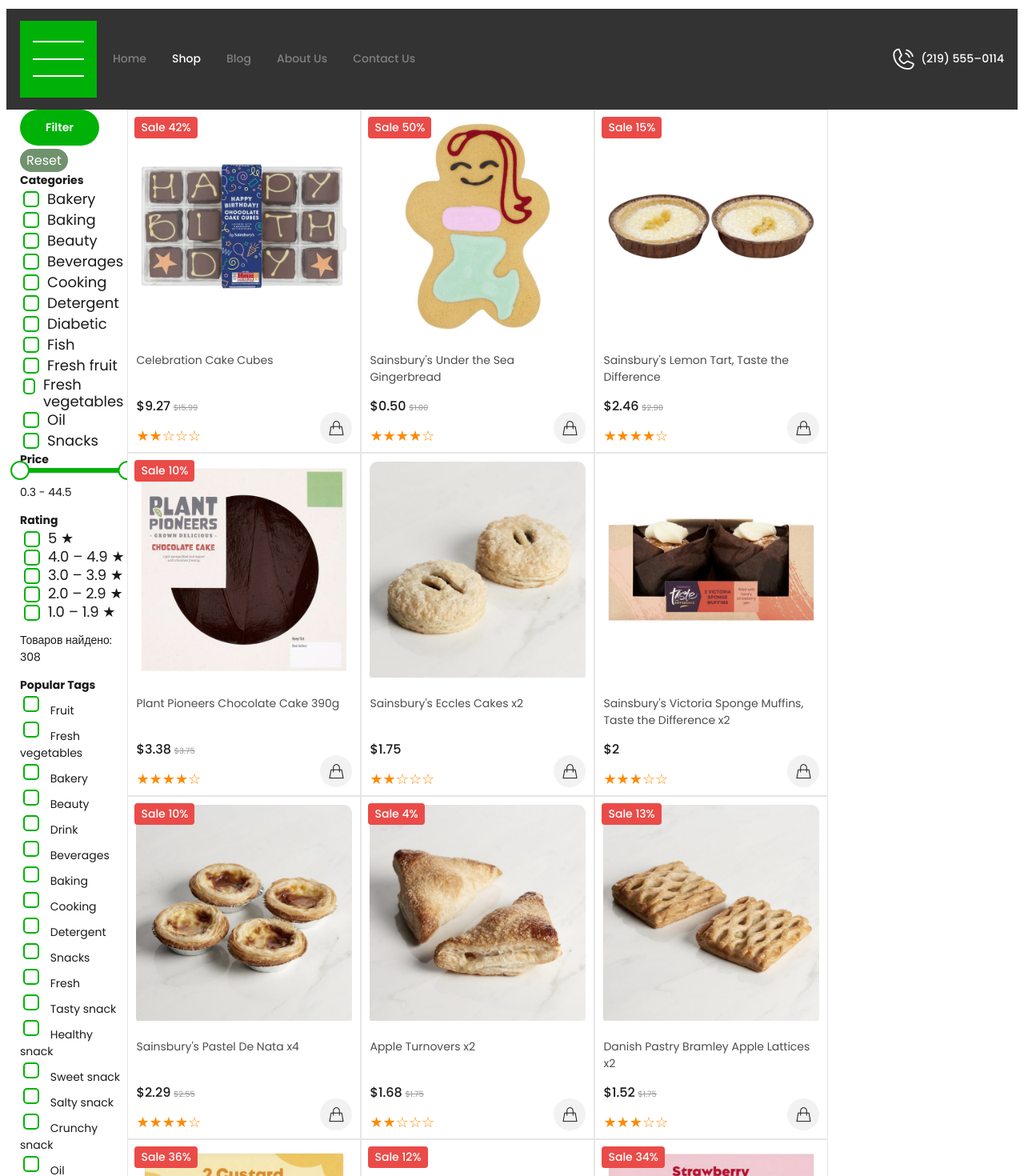
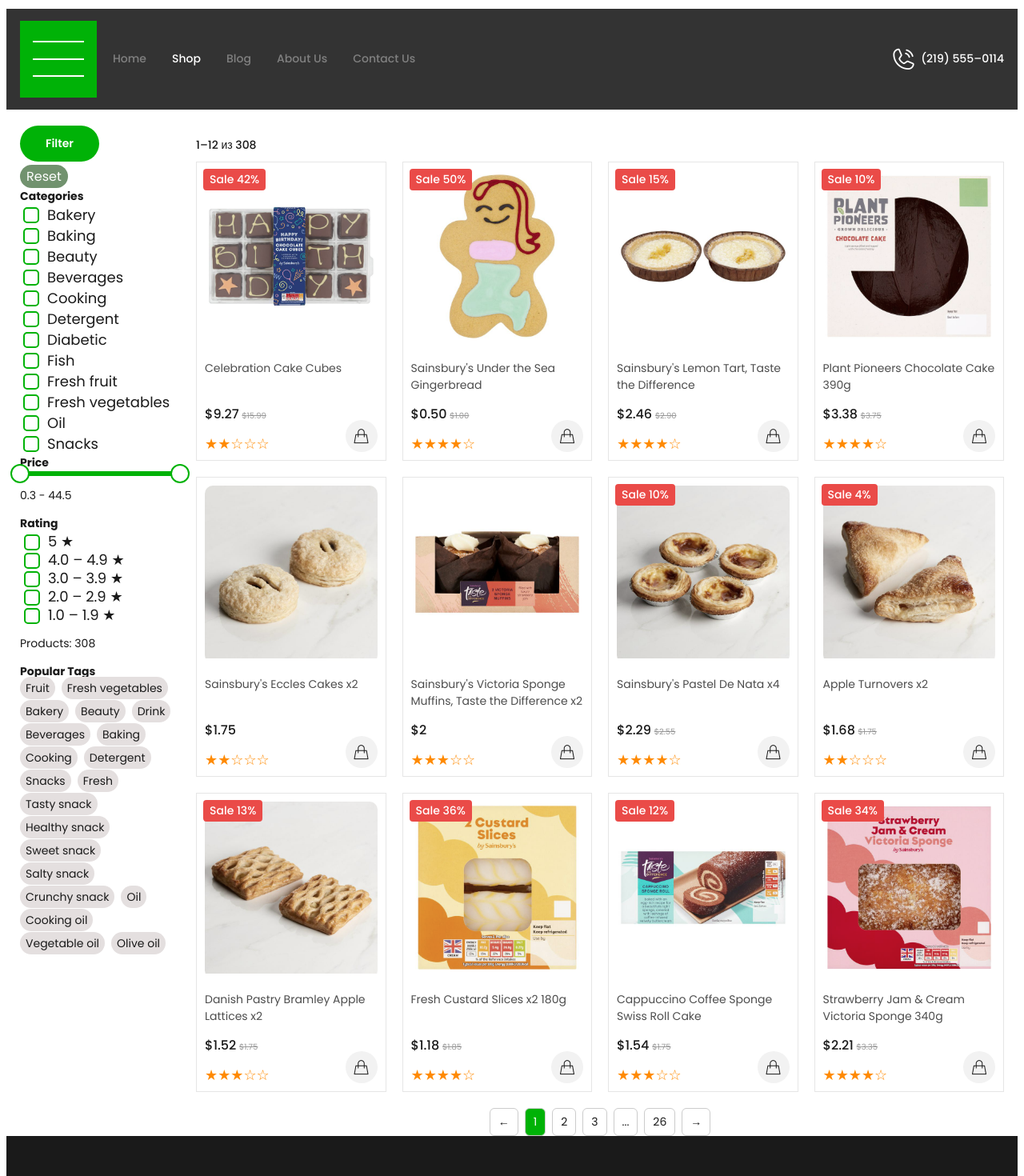
Before and after one commit to De-Konstantin/Shopery, a React (Vite) app: page /shop in a window 1280 px wide. Shown: the part 160-1630 px from the top of the page at 80% size. Built offline with nearby package versions, Linux system fonts and the light colour scheme.

Commit message:
paginatuion

```diff
--- a/package.json
+++ b/package.json
@@ -18,6 +18,8 @@
     "react": "^19.1.0",
     "react-dom": "^19.1.0",
     "react-hook-form": "^7.60.0",
+    "react-paginate": "^8.3.0",
+    "react-pagination": "^1.0.0",
     "react-range": "^1.10.0",
     "react-router-dom": "^7.6.2",
     "react-tabs": "^6.1.0",
--- a/src/features/Filter/Filter.jsx
+++ b/src/features/Filter/Filter.jsx
@@ -252,7 +252,7 @@
             </li>
           ))}
         </ul>
-        <p>Товаров найдено: {totalCount}</p>
+        <p>Products: {totalCount}</p>
       </div>
       <div className={styles.filter__section}>
         <h4>Popular Tags</h4>
--- a/src/features/Filter/Filter.module.scss
+++ b/src/features/Filter/Filter.module.scss
@@ -80,3 +80,36 @@
         }
     }
 }
+
+
+.filter__tags {
+    display: flex;
+    flex-wrap: wrap;
+    gap: 8px;
+
+    input {
+        display: none;
+    }
+
+    label {
+        padding: 3px 6px;
+        background: #e4dfdf;
+        border: 1px solid transparent;
+        border-radius: 20px;
+        // font-size: 14px;
+        cursor: pointer;
+        user-select: none;
+        transition: all 0.3s ease-in-out;
+
+        &:hover {
+            border-color: var(--primary);
+        }
+
+        &:has(input:checked) {
+            background: var(--primary);
+            color: #fff;
+        }
+    }
+
+
+}
--- a/src/pages/Shop/Shop.jsx
+++ b/src/pages/Shop/Shop.jsx
@@ -3,12 +3,19 @@
 import productsData from '../../utils/products.json';
 import styles from './Shop.module.scss';
 import ProductCard from '../../components/ProductCard/ProductCard';
+import ReactPaginate from 'react-paginate';
 function Shop() {
   const [filters, setFilters] = useState({
     tags: [],
     price: [],
     rating: null,
+    categories: [],
   });
+
+  const itemsPerPage = 12; // Количество товаров на странице
+  const [currentPage, setCurrentPage] = useState(0);
+
+  //--- 🧮 Фильтрация товаров на основе выбранных фильтров
   const filteredProducts = useMemo(() => {
     return productsData.filter((p) => {
       const price = p.priceOrigin;
@@ -46,6 +53,20 @@
     });
   }, [filters]);
 
+  //--расчет товаров для текущей страницы
+  const startIndex = currentPage * itemsPerPage;
+  const endIndex = startIndex + itemsPerPage;
+  const currentItems = filteredProducts.slice(startIndex, endIndex); // плавная прокрутка вверх
+
+  const handlePageChange = (event) => {
+    setCurrentPage(event.selected);
+    window.scrollTo({ top: 0, behavior: 'smooth' }); // плавная прокрутка вверх
+  };
+  // --- при смене фильтров возвращаемся на первую страницу
+  React.useEffect(() => {
+    setCurrentPage(0);
+  }, [filters]);
+
   return (
     <div className={`${styles.shop} _container`}>
       <aside className={styles.sidebar}>
@@ -54,10 +75,42 @@
           totalCount={filteredProducts.length}
         />
       </aside>
-      <main className={styles.products}>
-        {filteredProducts.map((p) => (
+      <main className={styles.main}>
+        {/* Отображаем количество */}
+        <p className={styles.count}>
+          {filteredProducts.length === 0
+            ? 'No products found'
+            : `${startIndex + 1}–${Math.min(
+                endIndex,
+                filteredProducts.length,
+              )} из ${filteredProducts.length}`}
+        </p>
+        {/* Список карточек */}
+        <div className={styles.products}>
+          {currentItems.map((p) => (
+            <ProductCard key={p.id} product={p} />
+          ))}
+        </div>
+
+        {/* Пагинация */}
+        {filteredProducts.length > itemsPerPage && (
+          <ReactPaginate
+            previousLabel="←"
+            nextLabel="→"
+            breakLabel="..."
+            onPageChange={handlePageChange}
+            pageCount={Math.ceil(
+              filteredProducts.length / itemsPerPage,
+            )}
+            containerClassName={styles.pagination}
+            activeClassName={styles.active}
+            pageRangeDisplayed={3}
+            marginPagesDisplayed={1}
+          />
+        )}
+        {/* {filteredProducts.map((p) => (
           <ProductCard key={p.id} product={p} />
-        ))}
+        ))} */}
       </main>
     </div>
   );
--- a/src/pages/Shop/Shop.module.scss
+++ b/src/pages/Shop/Shop.module.scss
@@ -1,9 +1,56 @@
 .shop {
     display: flex;
+    gap: 20px;
+    padding-top: 20px;
+}
+
+.sidebar {
+    flex: 0 0 200px;
+}
+
+.main {
+    flex: 1;
+}
+
+.count {
+    margin-bottom: 10px;
+    font-weight: 500;
 }
 
 .products {
+    // display: flex;
+    // // flex-direction: column;
+    // flex-wrap: wrap;
+    display: grid;
+    grid-template-columns: repeat(auto-fill, minmax(220px, 1fr));
+    gap: 20px;
+}
+
+
+.pagination {
     display: flex;
-    // flex-direction: column;
-    flex-wrap: wrap;
+    justify-content: center;
+    align-items: center;
+    gap: 8px;
+    list-style: none;
+    margin-top: 20px;
+    padding: 0;
 }
+
+.pagination li {
+    cursor: pointer;
+    padding: 6px 10px;
+    border: 1px solid #ccc;
+    border-radius: 6px;
+    user-select: none;
+}
+
+.pagination li:hover {
+    background: #f3f3f3;
+}
+
+.active {
+    background-color: var(--primary);
+    color: white;
+    border-color: var(--primary);
+}
```
Also changed, not shown: 1 other file (tests, documents, lock files or other folders).
